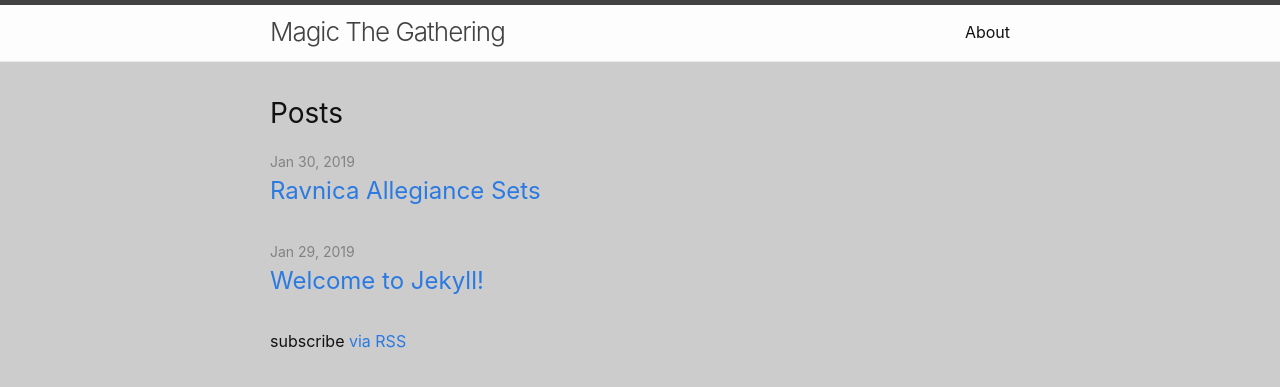
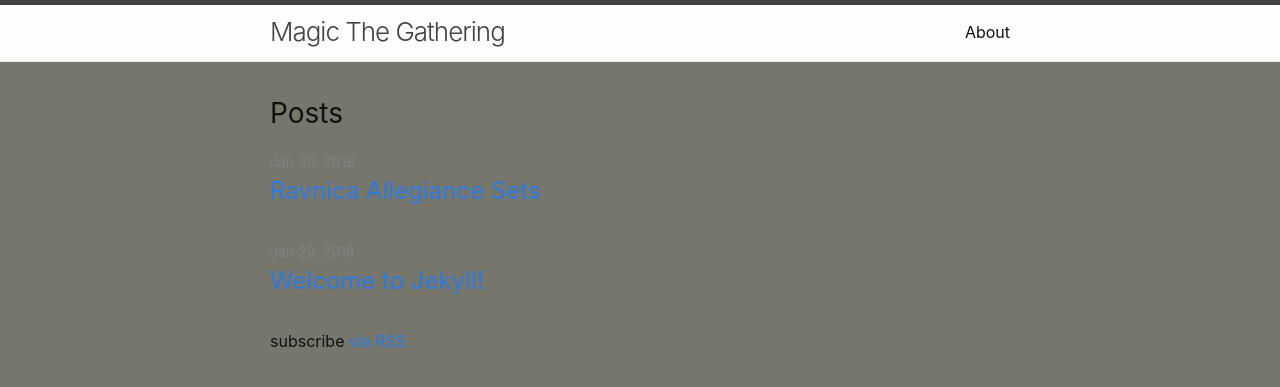
Before and after one commit to CiceroOliveira/magic-the-gathering, a Jekyll site: the page built from index.md, in a window 1280 px wide. Shown: the top 387 px of the page. Built offline with Jekyll 4.4.1, drawn with Linux system fonts in a browser that asks for light colours.

Commit message:
Beginning of backgroun color

```diff
--- a/Gemfile
+++ b/Gemfile
@@ -30,3 +30,4 @@
 gem "wdm", "~> 0.1.0" if Gem.win_platform?
 
 gem 'sequel', '~> 5.17'
+gem 'miro'
--- a/_code/Gemfile
+++ /dev/null
@@ -1,4 +0,0 @@
-source 'https://rubygems.org'
-
-gem 'github-pages', group: :jekyll_plugins
-gem 'jekyll'
--- /dev/null
+++ b/_code/data_files/picture_color.rb
@@ -0,0 +1,5 @@
+require 'miro'
+
+Miro.options[:color_count] = 6
+colors = Miro::DominantColors.new '../../assets/img/prerelease_pack_azorius.png'
+puts colors.to_hex
--- a/_sass/styles.scss
+++ b/_sass/styles.scss
@@ -10,5 +10,5 @@
 }
 
 .page-content {
-  background-color: #ccc;
+  background-color: #77766C;
 }
```
Also changed, not shown: Gemfile.lock, _code/Gemfile.lock (deleted), 1 other file.
